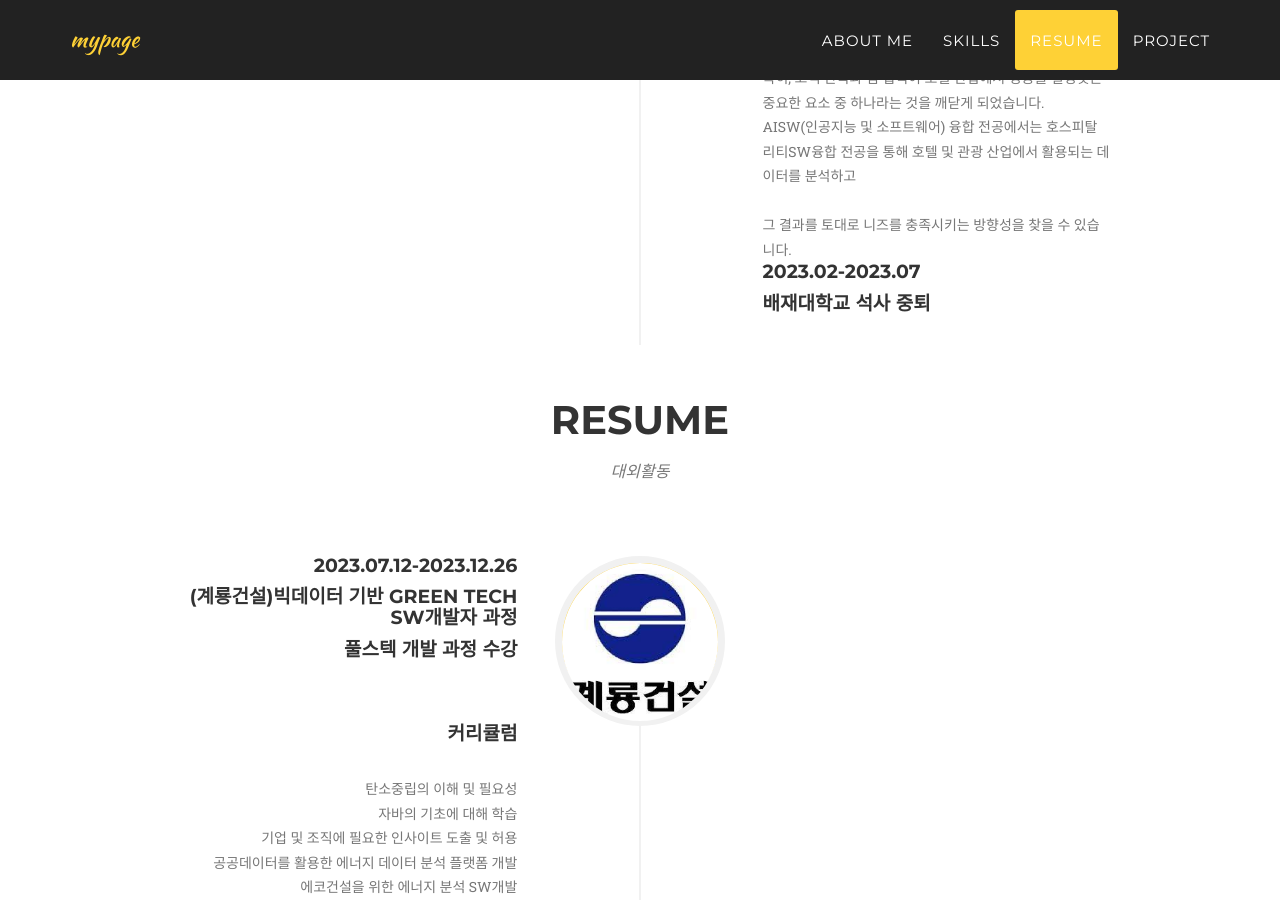
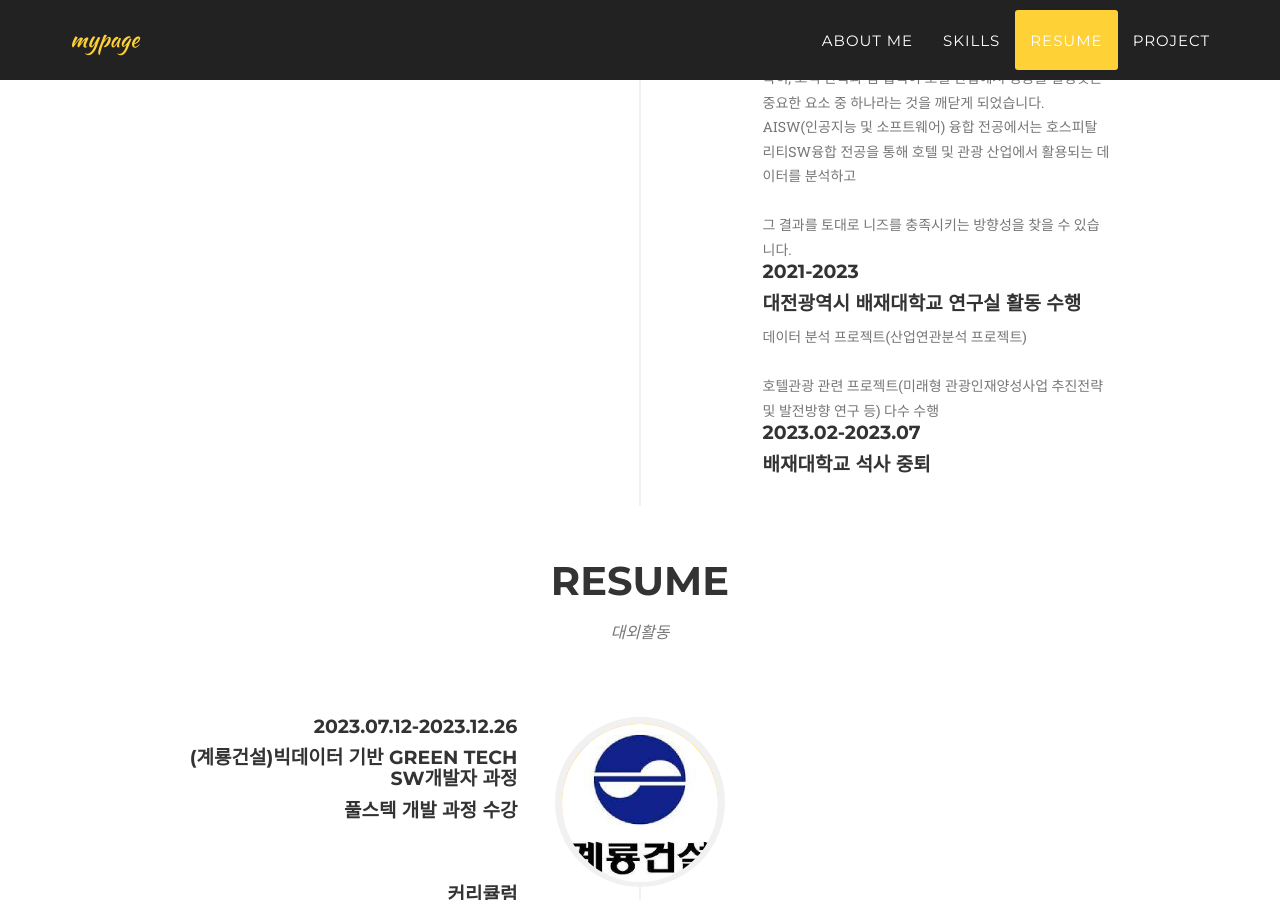
Before and after one commit to Donghyun0221/Donghyun0221.github.io, a Jekyll site: the page built from index.html, in a window 1280 px wide and 900 px high, scrolled down 3710 px. Built offline with Jekyll 4.4.1, drawn with Linux system fonts in a browser that asks for light colours; some web fonts are replaced.

Commit message:
Update about.html
11

```diff
--- a/_includes/about.html
+++ b/_includes/about.html
@@ -37,6 +37,15 @@
                                 <p class="text-muted">
                                     호텔경영학과에서 경영학을 학습한 경험으로 다양한 측면에서 조직을 효과적으로 이끌고 관리하는 능력이 중요하다는 것입니다.<br><br>특히, 고객 만족과 팀 협력이 호텔 산업에서 성공을 결정짓는 중요한 요소 중 하나라는 것을 깨닫게 되었습니다.<br>
                                     AISW(인공지능 및 소프트웨어) 융합 전공에서는 호스피탈리티SW융합 전공을 통해 호텔 및 관광 산업에서 활용되는 데이터를 분석하고<br><br> 그 결과를 토대로 니즈를 충족시키는 방향성을 찾을 수 있습니다.
+                                </p>
+                            </div>
+                            <div class="timeline-heading">
+                                <h4>2021-2023</h4>
+                                <h4 class="subheading">대전광역시 배재대학교 연구실 활동 수행</h4>
+                            </div>
+                            <div class="timeline-body">
+                                <p class="text-muted">
+                                    데이터 분석 프로젝트(산업연관분석 프로젝트)<br><br> 호텔관광 관련 프로젝트(미래형 관광인재양성사업 추진전략 및 발전방향 연구 등) 다수 수행
                                 </p>
                             </div>
                             <div class="timeline-heading">
```
